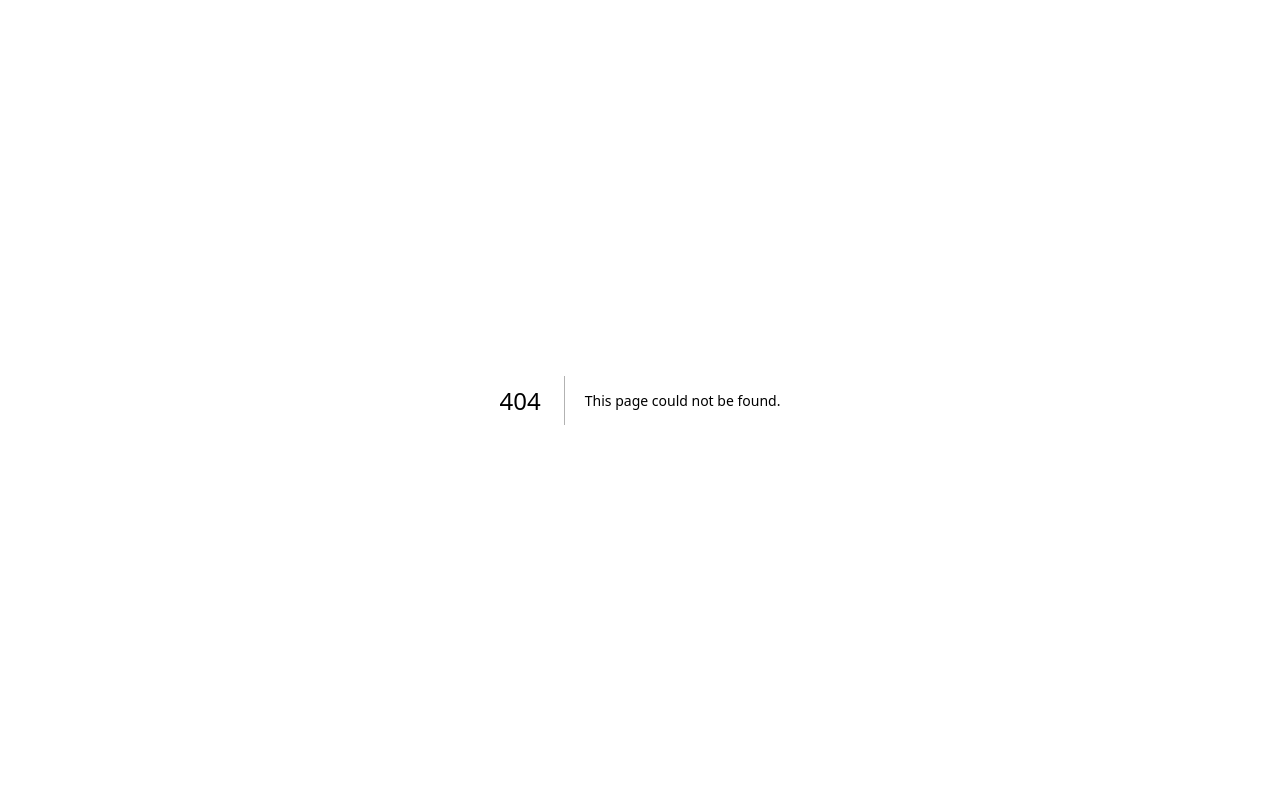
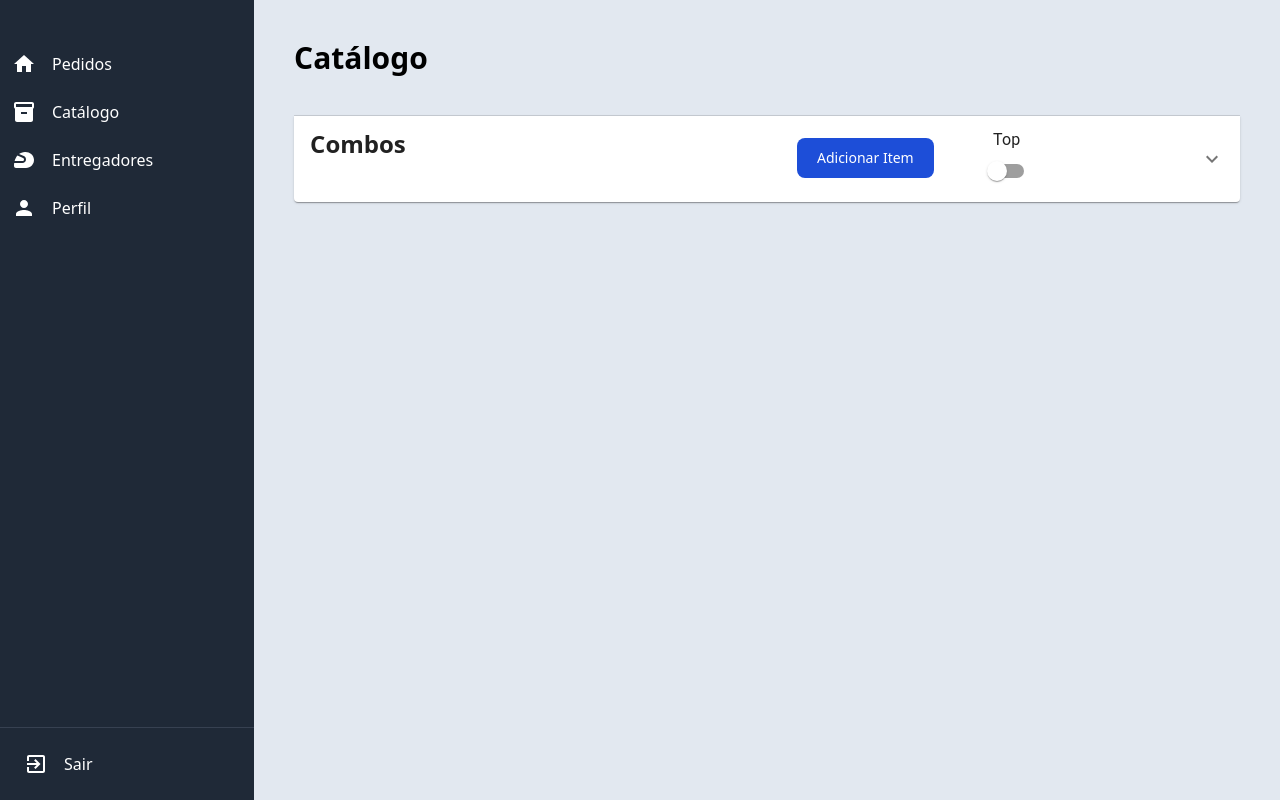
Before and after one commit to Matheus-Bon/dash-front, a Next.js app: page /catalog in a window 1280 px wide. Before the commit this address had no page. Built offline with nearby package versions, Linux system fonts and the light colour scheme; no server answers.

Commit message:
startign catalog

```diff
--- /dev/null
+++ b/src/app/(dashboard)/catalog/page.jsx
@@ -0,0 +1,35 @@
+
+import Accordion from '@/components/Accordion'
+import React from 'react'
+
+const items = [
+  {
+    title: "Combo 25 salgados + 10 mini churros",
+    price: "R$ 31,90",
+    // image: "path/to/image1.jpg",
+    status: "Pausado",
+  },
+  {
+    title: "Combo 50 salgados + 20 mini churros",
+    price: "R$ 51,00",
+    // image: "path/to/image2.jpg",
+    status: "Pausado",
+  },
+];
+
+export default function Products() {
+  return (
+    <section>
+      <div className='mb-10'>
+        <h1 className='font-extrabold text-3xl'>
+          Catálogo
+        </h1>
+      </div>
+
+
+      <Accordion />
+
+
+    </section>
+  )
+}
--- a/src/app/(dashboard)/products/page.jsx
+++ /dev/null
@@ -1,7 +0,0 @@
-import React from 'react'
-
-export default function Products() {
-  return (
-    <div>Products</div>
-  )
-}
--- /dev/null
+++ b/src/components/Accordion.jsx
@@ -0,0 +1,59 @@
+'use client'
+
+import React, { useState } from 'react';
+import Accordion from '@mui/material/Accordion';
+import AccordionActions from '@mui/material/AccordionActions';
+import AccordionSummary from '@mui/material/AccordionSummary';
+import AccordionDetails from '@mui/material/AccordionDetails';
+import ExpandMoreIcon from '@mui/icons-material/ExpandMore';
+import FormControlLabel from '@mui/material/FormControlLabel';
+import Switch from '@mui/material/Switch';
+import Button from '@mui/material/Button';
+
+const DefaultAccordion = ({ items }) => {
+    return (
+        <>
+            <Accordion>
+                <AccordionSummary
+                    expandIcon={<ExpandMoreIcon />}
+                    aria-controls="panel1-content"
+                    id="panel1-header"
+                    classes={{
+                        content: 'accordion-summary-content',
+                    }}
+                    className='p-10 pt-2 align-top'
+                >
+                    <div className='w-10/12 flex justify-between align-top'>
+                        <div>
+                            <h3 className='font-bold text-2xl'>
+                                Combos
+                            </h3>
+                        </div>
+                        <div>
+                            <button type="button" class="text-white bg-blue-700 hover:bg-blue-800 focus:ring-4 focus:ring-blue-300 font-medium rounded-lg text-sm px-5 py-2.5 me-2 mb-2 dark:bg-blue-600 dark:hover:bg-blue-700 focus:outline-none dark:focus:ring-blue-800">
+                                Adicionar Item
+                            </button>
+
+                            <span className='ml-5'>
+                                <FormControlLabel
+                                    value="top"
+                                    control={<Switch color="primary" />}
+                                    label="Top"
+                                    labelPlacement="top"
+                                />
+                            </span>
+
+                        </div>
+                    </div>
+
+                </AccordionSummary>
+                <AccordionDetails>
+                    Lorem ipsum dolor sit amet, consectetur adipiscing elit. Suspendisse
+                    malesuada lacus ex, sit amet blandit leo lobortis eget.
+                </AccordionDetails>
+            </Accordion>
+        </>
+    );
+};
+
+export default DefaultAccordion;
--- a/src/components/Sidebar.jsx
+++ b/src/components/Sidebar.jsx
@@ -19,9 +19,9 @@ export default function Sidebar() {
     };
 
     const menuItems = [
-        { name: 'Início', icon: <HomeIcon />, path: '/' },
-        { name: 'Produtos', icon: <InventoryIcon />, path: '/products' },
-        { name: 'Motoboys', icon: <SportsMotorsportsIcon />, path: '/deliveryMan' },
+        { name: 'Pedidos', icon: <HomeIcon />, path: '/' },
+        { name: 'Catálogo', icon: <InventoryIcon />, path: '/catalog' },
+        { name: 'Entregadores', icon: <SportsMotorsportsIcon />, path: '/deliveryMan' },
         { name: 'Perfil', icon: <PersonIcon />, path: '/profile' },
     ];
 
```
